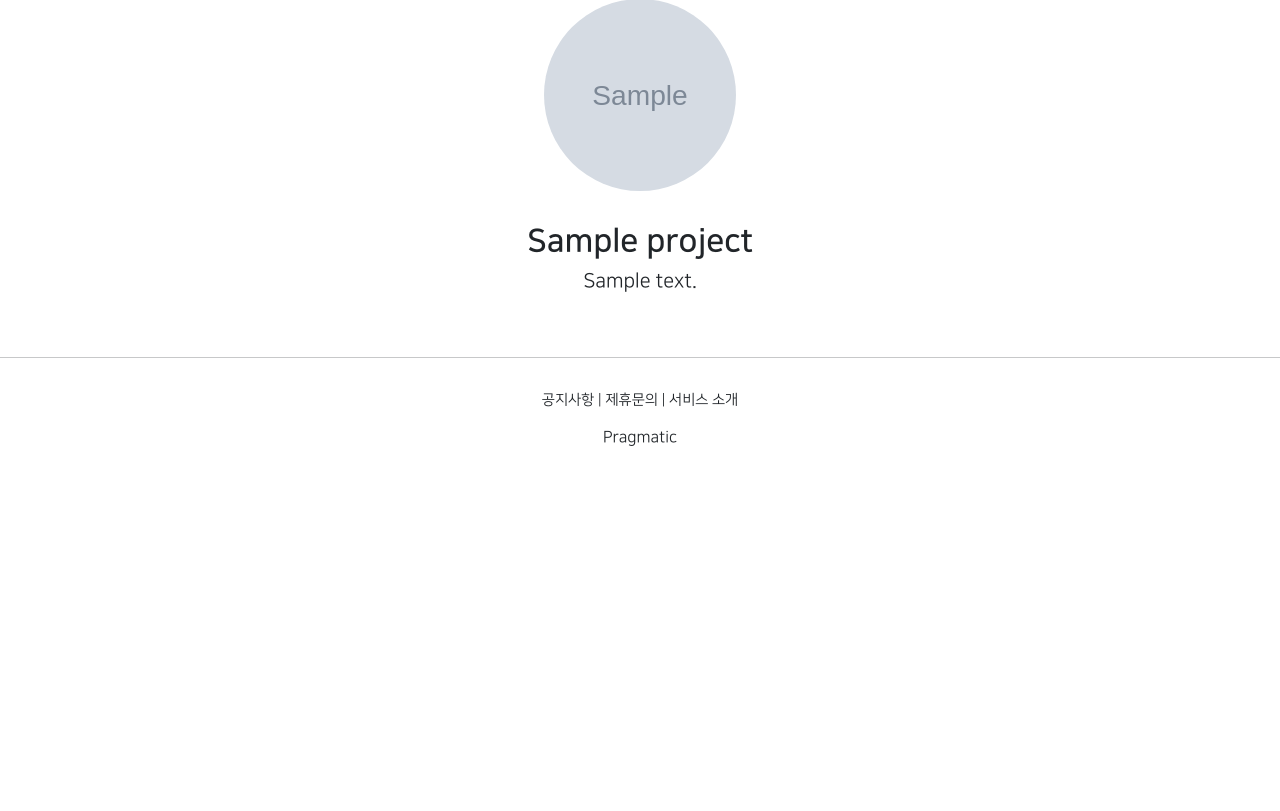
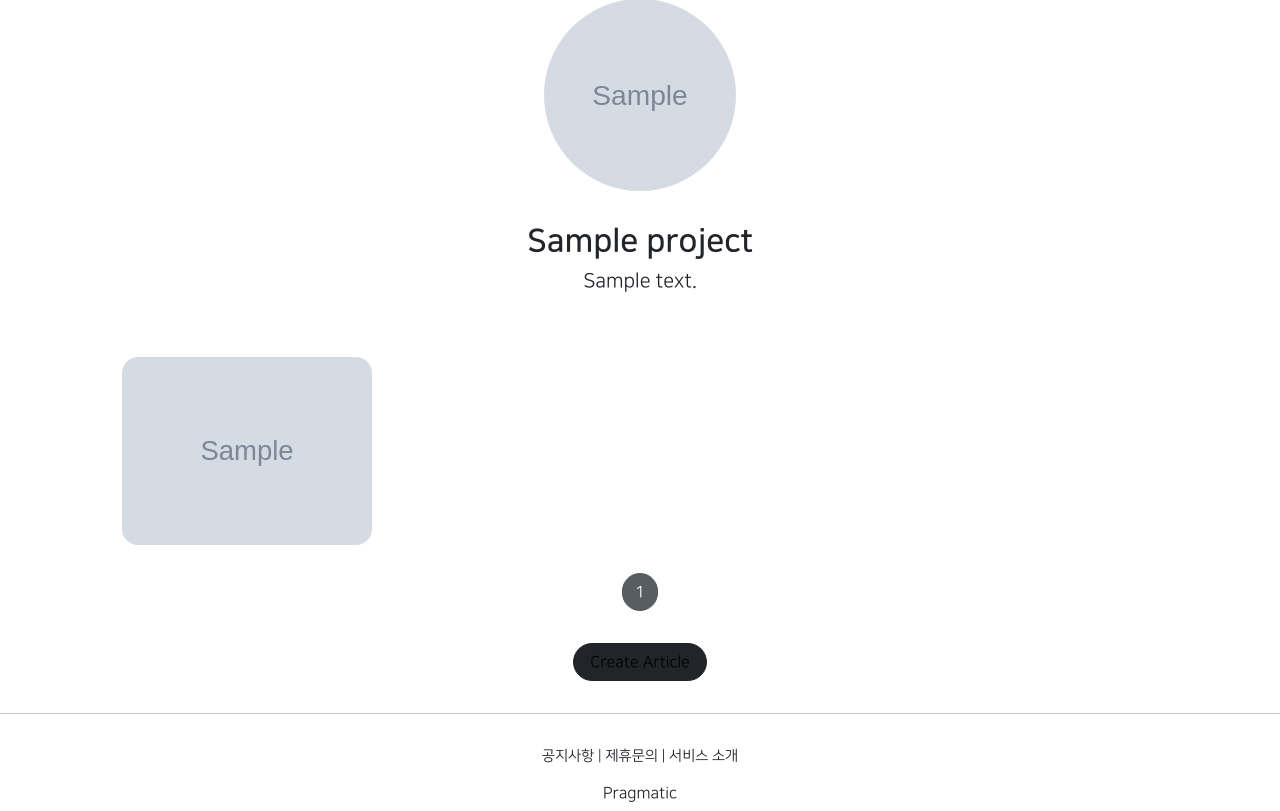
Before and after one commit to luwbe1/pragmatic, a Django app: page /projects/detail/1 in a window 1280 px wide. Shown: the part 218-1029 px from the top of the page. Before the commit the page ends 664 px from the top, so only its background shows below. Run offline with Django 3.2, Linux system fonts and the light colour scheme; tables that the repository leaves empty hold one stand-in row (values such as "Sample post"); grey boxes marked "Sample" are stand-in pictures; some libraries are stand-ins or nearby versions.

Commit message:
django course 41 commit

```diff
--- a/accountapp/templates/accountapp/detail.html
+++ b/accountapp/templates/accountapp/detail.html
@@ -50,6 +50,11 @@
                 </a>
             {% endif %}
         </div>
+
+        <div>
+            {% include 'snippets/list_fragment.html' with article_list=object_list %}
+        </div>
+
     </div>
 
 {% endblock %}
--- a/articleapp/forms.py
+++ b/articleapp/forms.py
@@ -5,4 +5,4 @@ from .models import Article
 class ArticleCreationForm(ModelForm):
     class Meta:
         model = Article
-        fields = ['title', 'image', 'content']
+        fields = ['title', 'image', 'project', 'content']
--- a/articleapp/models.py
+++ b/articleapp/models.py
@@ -2,13 +2,16 @@ from django.contrib.auth.models import User
 from django.db import models
 
 # Create your models here.
+from projectapp.models import Project
 
 
 class Article(models.Model):
     # on_delete = models.SET_NULL -> writer가 없어져도 삭제되지 않고 '알 수 없음'처리
-    writer = models.ForeignKey(
-        User, on_delete=models.SET_NULL, related_name='article', null=True)
+    writer = models.ForeignKey(User, on_delete=models.SET_NULL, related_name='article', null=True)
+    project = models.ForeignKey(Project, on_delete=models.SET_NULL, related_name='article', null=True)
+
     title = models.CharField(max_length=200, null=True)
     image = models.ImageField(upload_to='article/', null=False)
     content = models.TextField(null=True)
+
     created_at = models.DateField(auto_created=True, null=True)
--- a/projectapp/templates/projectapp/detail.html
+++ b/projectapp/templates/projectapp/detail.html
@@ -1,7 +1,9 @@
 {% extends 'base.html' %}
+{% load bootstrap4 %}
+
+{% block content %}
 
 
-{% block content %}
 <div>
     <div style="text-align: center; max-width: 500px; margin:4rem auto;">
 
@@ -16,7 +18,11 @@
         </h5>
 
     </div>
+
+    <div>
+        {% include 'snippets/list_fragment.html' with article_list=object_list %}
     </div>
 
+</div>
 
 {% endblock %}
--- a/projectapp/urls.py
+++ b/projectapp/urls.py
@@ -1,12 +1,11 @@
 from django.urls import path
-from articleapp.views import ArticleCreateView, ArticleDeleteView, ArticleDetailView, ArticleUpdateView, ArticleListView
 from projectapp.views import ProjectListView, ProjectCreateView, ProjectDetailView
 
 app_name = 'projectapp'
 
 urlpatterns = [
     path('list/', ProjectListView.as_view(), name='list'),
+
     path('create/', ProjectCreateView.as_view(), name='create'),
     path('detail/<int:pk>', ProjectDetailView.as_view(), name='detail'),
-
 ]
--- a/projectapp/views.py
+++ b/projectapp/views.py
@@ -5,8 +5,9 @@ from django.shortcuts import render
 from django.urls import reverse
 from django.utils.decorators import method_decorator
 from django.views.generic import CreateView, DetailView, ListView
+from django.views.generic.list import MultipleObjectMixin
 
-
+from articleapp.models import Article
 from projectapp.forms import ProjectCreationForm
 from projectapp.models import Project
 
@@ -18,14 +19,21 @@ class ProjectCreateView(CreateView):
     form_class = ProjectCreationForm
     template_name = 'projectapp/create.html'
 
-    def get_success_url(self) -> str:
+    def get_success_url(self):
         return reverse('projectapp:detail', kwargs={'pk': self.object.pk})
 
 
-class ProjectDetailView(DetailView):
+class ProjectDetailView(DetailView, MultipleObjectMixin):
     model = Project
     context_object_name = 'target_project'
     template_name = 'projectapp/detail.html'
+
+    paginate_by = 25
+
+    def get_context_data(self, **kwargs):
+        object_list = Article.objects.filter(project=self.get_object())
+
+        return super(ProjectDetailView, self).get_context_data(object_list=object_list, **kwargs)
 
 
 class ProjectListView(ListView):
--- /dev/null
+++ b/templates/snippets/list_fragment.html
@@ -0,0 +1,50 @@
+{% load static %}
+
+<style>
+
+    .container {
+        padding: 0;
+        margin: 0 auto;
+    }
+
+    .container a {
+        width: 45%;
+        max-width: 250px;
+    }
+
+    .container div {
+        display: flex;
+        justify-content: center;
+        align-items: center;
+        border-radius: 1rem;
+    }
+
+    .container img {
+        width: 100%;
+        border-radius: 1rem;
+    }
+
+</style>
+
+{% if article_list %}
+    <div class="container">
+        {% for article in article_list %}
+            <a href="{% url 'articleapp:detail' pk=article.pk %}">
+                {% include 'snippets/card.html' with article=article %}
+            </a>
+        {% endfor %}
+    </div>
+    <script src="{% static 'js/magicgrid.js' %}"></script>
+{% else %}
+    <div class="text-center">
+        <h1>No Articles YET!</h1>
+    </div>
+{% endif %}
+
+{% include 'snippets/pagination.html' with page_obj=page_obj %}
+
+<div style="text-align:center">
+    <a href="{% url 'articleapp:create' %}" class="btn btn-dark rounded-pill px-3 mt-3 mb-3">
+        Create Article
+    </a>
+</div>
```
Also changed, not shown: accountapp/views.py (+10 -2 lines), articleapp/migrations/0002_article_project.py (added), media/article/111.jpg (added), media/project/illustration-4377408_960_720.png (added). Lines whose indentation alone changed are shown as unchanged.
